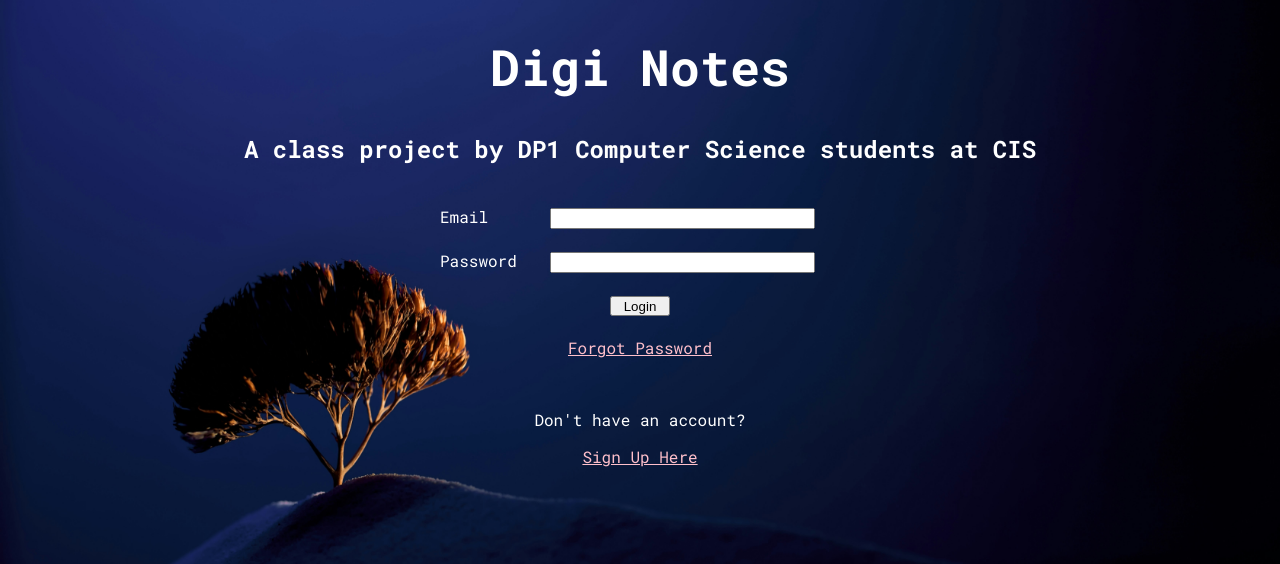
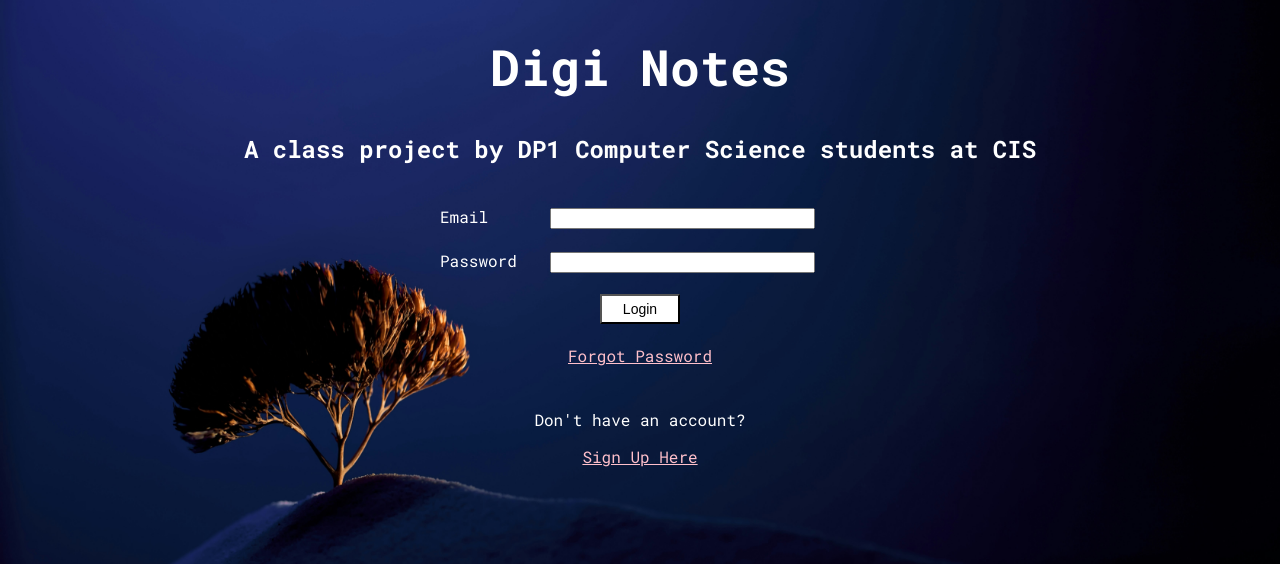
Before and after one commit to Shelly1986/stickynotes, a Flask app: page / in a window 1280 px wide. Shown: the top 564 px of the page. Run offline with Flask 3, Linux system fonts and the light colour scheme.

Commit message:
Update index.html

```diff
--- a/templates/index.html
+++ b/templates/index.html
@@ -35,9 +35,18 @@
             color: pink;
         }
         #login{
-            width: 60px;
-            height: 20px;
+            width: 80px;
+            height: 30px;
+            font-size: 14px;
+            background-color: white;
+            color: black;
         }
+        #login:active{
+            background-color: black;
+            color: white;
+            transform: scale(2);
+        }
+
         .errors{
             color: red;
         }
```
